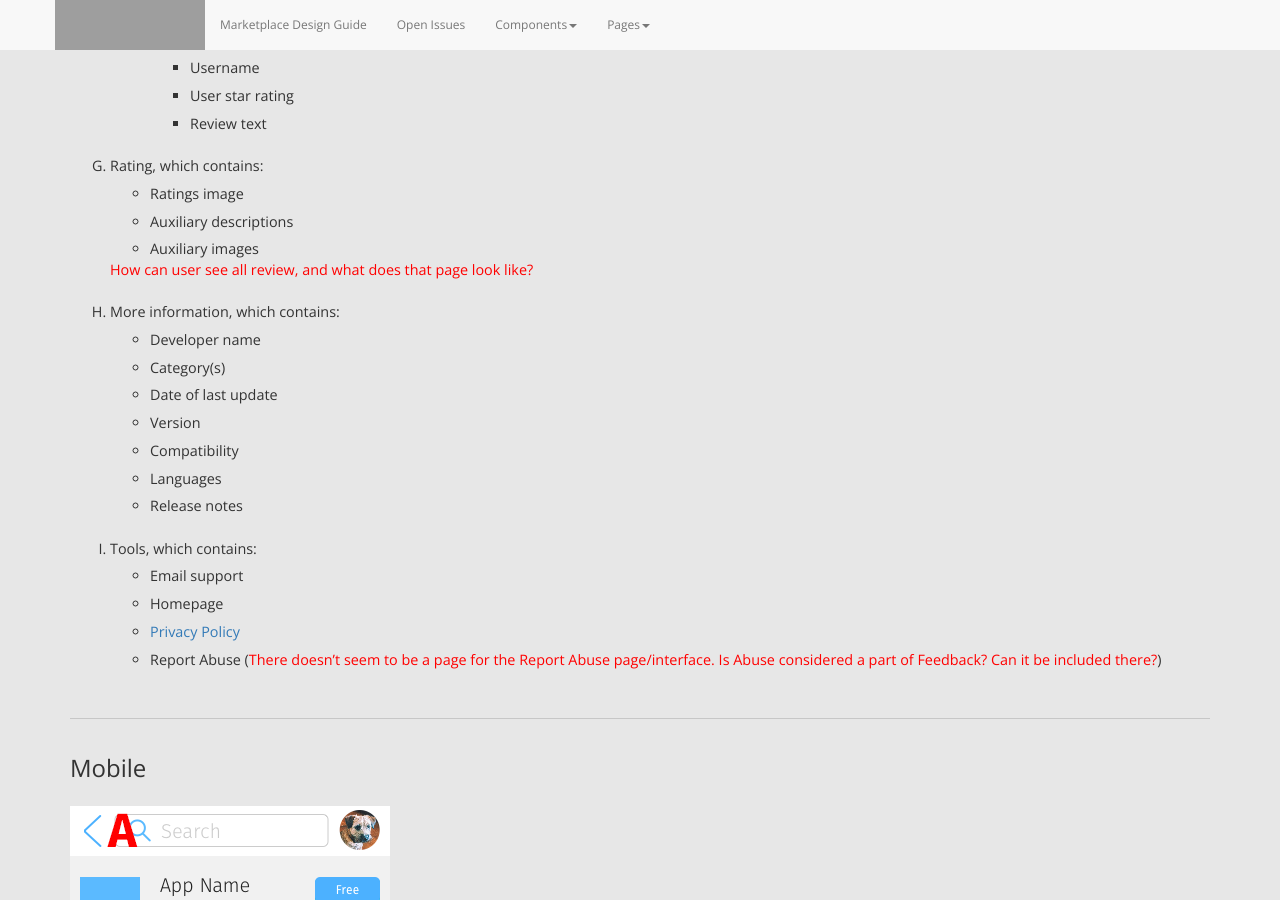
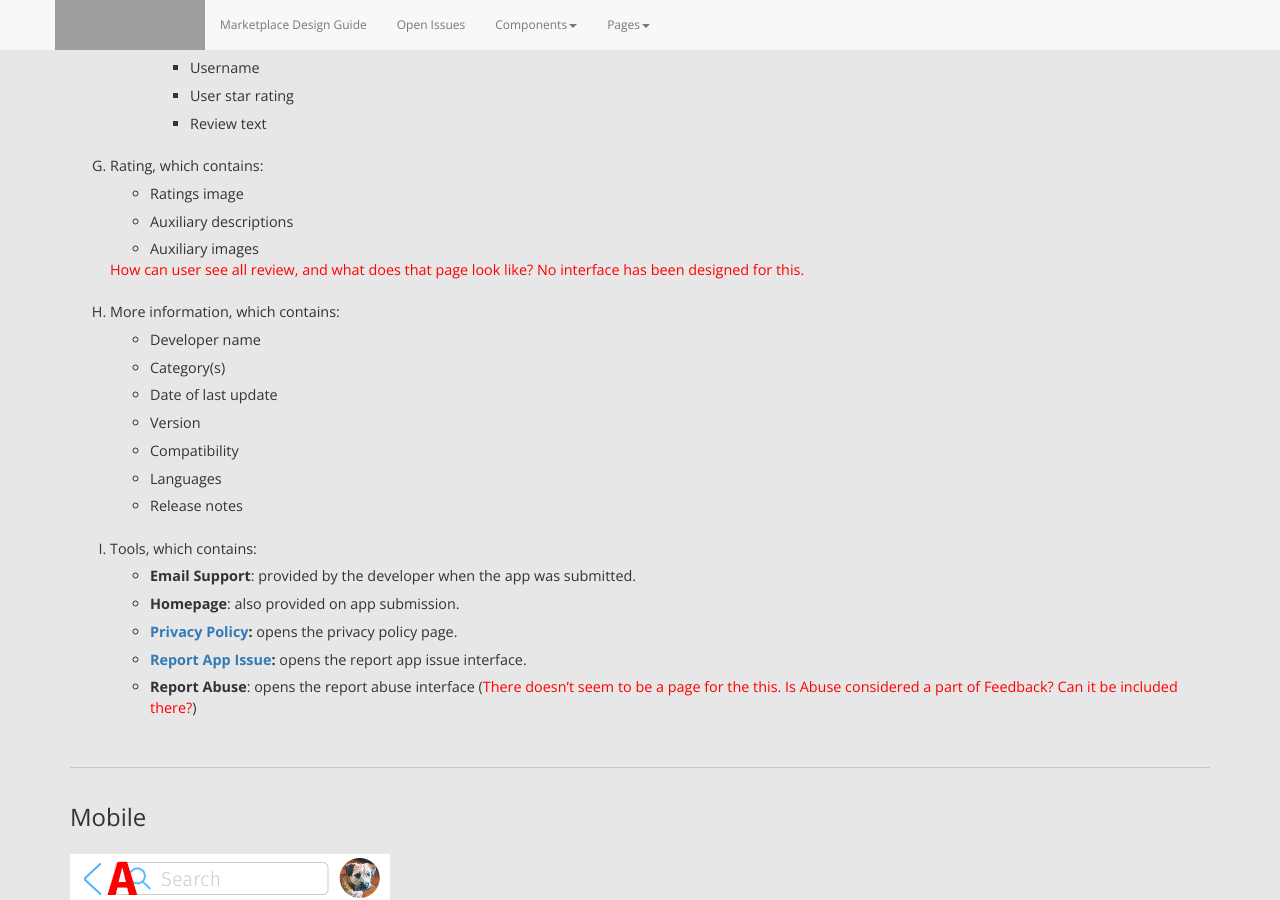
Before and after one commit to MarketplaceUX/marketplace-style-guides, a Jekyll site: the page built from app-details-page.html, in a window 1280 px wide and 900 px high, scrolled down 782 px. Built offline with Jekyll 4.4.1, drawn with Linux system fonts in a browser that asks for light colours; nearby versions of some CDN libraries; some of the changed text lies outside the part shown; grey boxes are pictures that could not be loaded.

Commit message:
Fixed issue with App Details page spec

```diff
--- a/app-details-page.html
+++ b/app-details-page.html
@@ -52,7 +52,7 @@ multipage: false
             <li>Auxiliary descriptions</li>
             <li>Auxiliary images</li>
           </ul>
-        <span class="warning">How can user see all review, and what does that page look like?</span>
+        <span class="warning">How can user see all review, and what does that page look like? No interface has been designed for this.</span>
         </li>
         <li>More information, which contains:
           <ul>
@@ -67,10 +67,11 @@ multipage: false
         </li>
         <li>Tools, which contains:
           <ul>
-            <li>Email support</li>
-            <li>Homepage</li>
-            <li><a href="app-details-privacy.html">Privacy Policy</a></li>
-            <li>Report Abuse (<span class="warning">There doesn’t seem to be a page for the Report Abuse page/interface. Is Abuse considered a part of Feedback? Can it be included there?</span>)</li>
+            <li><strong>Email Support</strong>: provided by the developer when the app was submitted.</li>
+            <li><strong>Homepage</strong>: also provided on app submission.</li>
+            <li><strong><a href="app-details-privacy.html">Privacy Policy</a>:</strong> opens the privacy policy page.</li>
+            <li><strong><a href="app-details-issue.html">Report App Issue</a>:</strong> opens the report app issue interface.</li>
+            <li><strong>Report Abuse</strong>: opens the report abuse interface (<span class="warning">There doesn’t seem to be a page for the this. Is Abuse considered a part of Feedback? Can it be included there?</span>)</li>
         </li>
 			</ol>
 
@@ -118,13 +119,10 @@ multipage: false
           <ul>
             <li>Contains 6 reviews, divided over 2 columns, with 3 reviews in each column</li>
             <li>Each review has an avatar</li>
-            <li>Report App Issue is located under the Tools area. <span class="warning">Could we design a layout where this button appear on Desktop, too?</span></li>
           </ul>
         </li>
         <li><strong>Rating</strong><br/>
         Ratings image is located to the left of auxiliary descriptions. Auxiliary images are located below them.</li>
-        <li><strong>Tools</strong><br/>
-        As mentioned above, <a href="app-details-issue.html">Report App Issue</a> is located here.</li>
       </ul>
 
 		</div>
```
